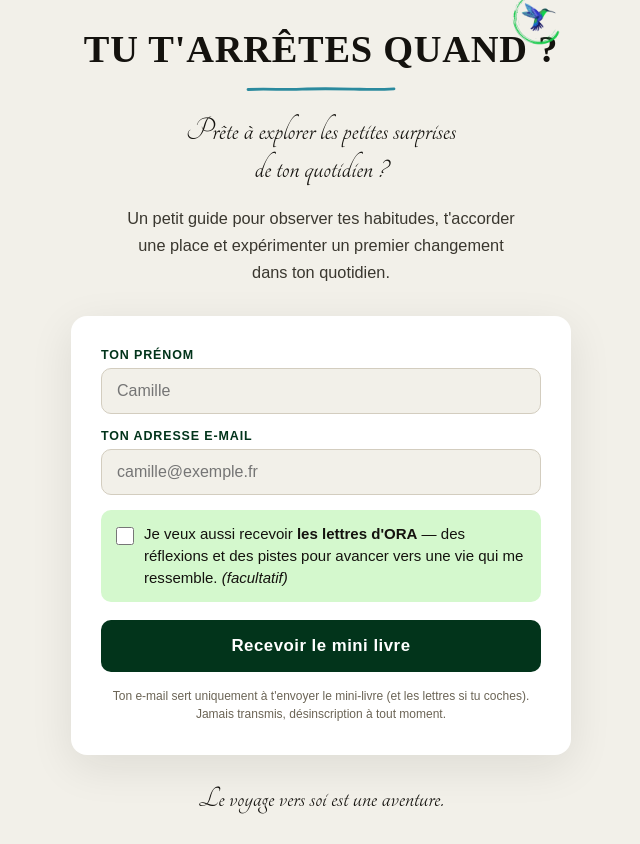
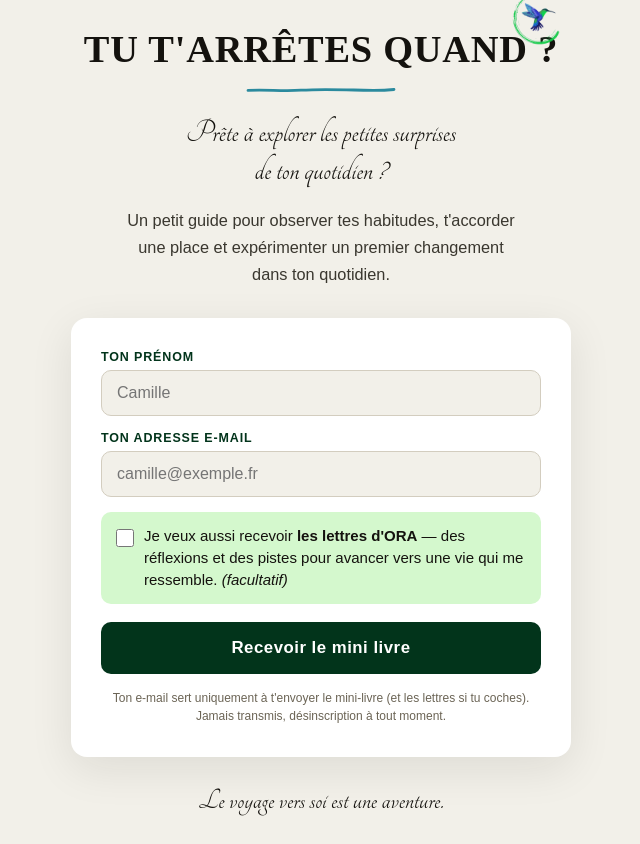
Before and after one commit to ORA-oser/minilivre, a plain HTML site: page index.html in a window 1280 px wide. Shown: the whole page, without its empty margins (319-959 px from the left). Drawn offline with Linux system fonts and the light colour scheme; a web font is replaced by a local one.

Commit message:
Accentuer légèrement le mouvement du trait de soulignement

```diff
--- a/index.html
+++ b/index.html
@@ -34,7 +34,7 @@ h1{
   font-family:'Gentium Plus',serif;
   font-size:2.4rem;font-weight:700;letter-spacing:.02em;line-height:1.1;
 }
-.rule{display:block;width:150px;height:6px;color:var(--teal);margin:16px auto 20px}
+.rule{display:block;width:150px;height:8px;color:var(--teal);margin:16px auto 20px}
 .script{font-family:'Tangerine',cursive;font-size:2.1rem;line-height:1.12;color:var(--noir)}
 .desc{font-weight:300;font-size:1.02rem;line-height:1.65;color:#3a372f;margin:18px auto 30px;max-width:400px}
 form{background:#fff;border-radius:16px;padding:32px 30px;box-shadow:0 12px 44px rgba(20,18,14,.09);text-align:left}
@@ -77,7 +77,7 @@ button:disabled{opacity:.6;cursor:default}
   <div class="main">
     <img class="bird" src="colibri-hd.png" alt="Colibri ORA"/>
     <h1>TU T'ARRÊTES QUAND&nbsp;?</h1>
-    <svg class="rule" viewBox="0 0 150 6" role="presentation" aria-hidden="true"><path d="M2 3.5 C22 2.5 38 4.1 56 3.2 S90 2.7 108 3.1 S132 3.8 148 2.9" fill="none" stroke="currentColor" stroke-width="2.8" stroke-linecap="round"/></svg>
+    <svg class="rule" viewBox="0 0 150 8" role="presentation" aria-hidden="true"><path d="M2 4.4 C20 3.3 36 5.5 55 4.2 S90 3.6 108 4.0 S132 5.1 148 3.5" fill="none" stroke="currentColor" stroke-width="2.8" stroke-linecap="round"/></svg>
     <p class="script">Prête à explorer les petites surprises<br/>de ton quotidien&nbsp;?</p>
     <p class="desc">Un petit guide pour observer tes habitudes, t'accorder une place et expérimenter un premier changement dans ton quotidien.</p>
 
```
